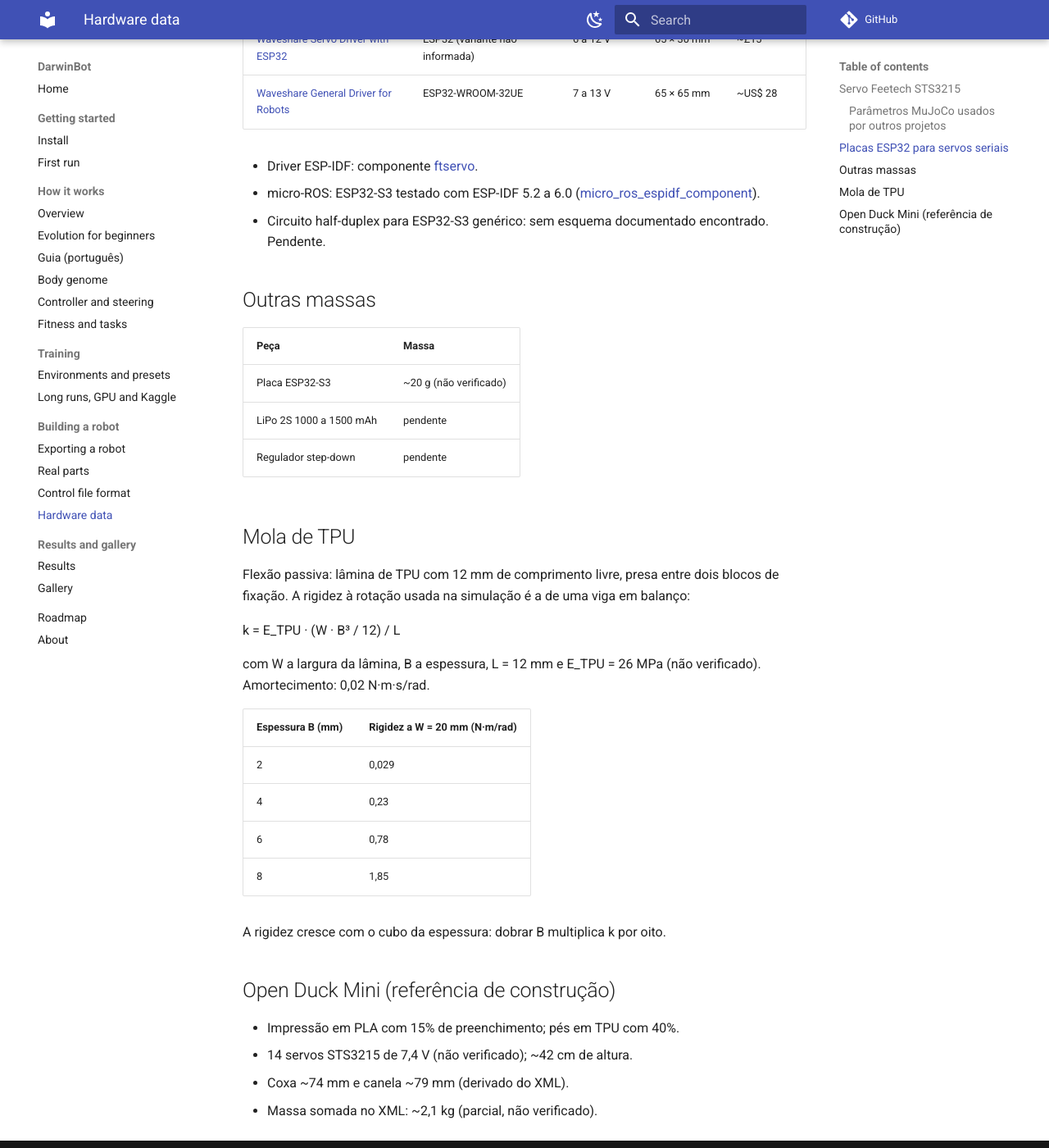
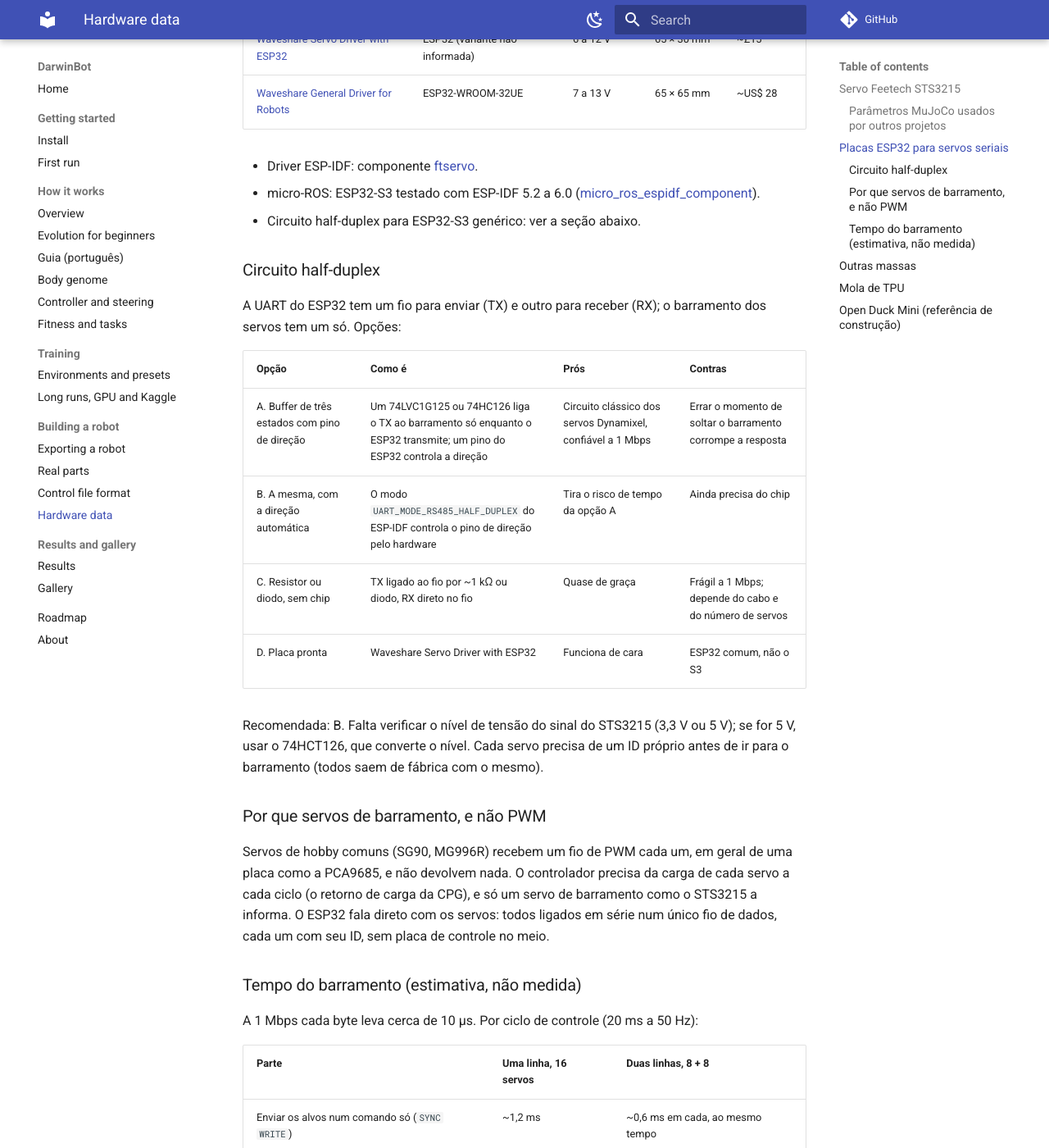
Before and after one commit to mpena2099/darwinbot, an MkDocs documentation site: the page built from docs/hardware-dados.md, in a window 1280 px wide and 1400 px high, scrolled down 1484 px. Shown: the whole window at 82% size. Built offline with MkDocs 1.6.1 and Material for MkDocs 9.7.7, drawn with Linux system fonts in a browser that asks for light colours; comment, search, counter and statistics services are not loaded; some of the changed text lies outside the part shown.

Commit message:
Hardware notes: bus servos instead of PWM, bus timing, half-duplex circuit options; roadmap: evolved controllers are about safety and parity, not language

```diff
--- a/docs/hardware-dados.md
+++ b/docs/hardware-dados.md
@@ -43,8 +43,51 @@ tabela.
 - Driver ESP-IDF: componente [ftservo](https://components.espressif.com/components/dong-12345/ftservo).
 - micro-ROS: ESP32-S3 testado com ESP-IDF 5.2 a 6.0
   ([micro_ros_espidf_component](https://components.espressif.com/components/micro-ros/micro_ros_espidf_component)).
-- Circuito half-duplex para ESP32-S3 genérico: sem esquema documentado
-  encontrado. Pendente.
+- Circuito half-duplex para ESP32-S3 genérico: ver a seção abaixo.
+
+### Circuito half-duplex
+
+A UART do ESP32 tem um fio para enviar (TX) e outro para receber (RX); o
+barramento dos servos tem um só. Opções:
+
+| Opção | Como é | Prós | Contras |
+|---|---|---|---|
+| A. Buffer de três estados com pino de direção | Um 74LVC1G125 ou 74HC126 liga o TX ao barramento só enquanto o ESP32 transmite; um pino do ESP32 controla a direção | Circuito clássico dos servos Dynamixel, confiável a 1 Mbps | Errar o momento de soltar o barramento corrompe a resposta |
+| B. A mesma, com a direção automática | O modo `UART_MODE_RS485_HALF_DUPLEX` do ESP-IDF controla o pino de direção pelo hardware | Tira o risco de tempo da opção A | Ainda precisa do chip |
+| C. Resistor ou diodo, sem chip | TX ligado ao fio por ~1 kΩ ou diodo, RX direto no fio | Quase de graça | Frágil a 1 Mbps; depende do cabo e do número de servos |
+| D. Placa pronta | Waveshare Servo Driver with ESP32 | Funciona de cara | ESP32 comum, não o S3 |
+
+Recomendada: B. Falta verificar o nível de tensão do sinal do STS3215 (3,3 V ou
+5 V); se for 5 V, usar o 74HCT126, que converte o nível. Cada servo precisa de
+um ID próprio antes de ir para o barramento (todos saem de fábrica com o mesmo).
+
+### Por que servos de barramento, e não PWM
+
+Servos de hobby comuns (SG90, MG996R) recebem um fio de PWM cada um, em geral
+de uma placa como a PCA9685, e não devolvem nada. O controlador precisa da
+carga de cada servo a cada ciclo (o retorno de carga da CPG), e só um servo de
+barramento como o STS3215 a informa. O ESP32 fala direto com os servos: todos
+ligados em série num único fio de dados, cada um com seu ID, sem placa de
+controle no meio.
+
+### Tempo do barramento (estimativa, não medida)
+
+A 1 Mbps cada byte leva cerca de 10 µs. Por ciclo de controle (20 ms a 50 Hz):
+
+| Parte | Uma linha, 16 servos | Duas linhas, 8 + 8 |
+|---|---|---|
+| Enviar os alvos num comando só (`SYNC WRITE`) | ~1,2 ms | ~0,6 ms em cada, ao mesmo tempo |
+| Ler posição e carga, servo por servo | ~4 a 8 ms | ~2 a 4 ms |
+| Total | ~5 a 9 ms | ~3 a 5 ms |
+
+A 50 Hz uma linha deve bastar. O ESP32-S3 tem 3 UARTs, então duas linhas são
+possíveis, ao custo de um segundo circuito half-duplex; valem a pena para
+controle a 100 Hz, para ler mais dados por servo ou se a resposta do servo for
+mais lenta que o previsto. Medir primeiro com uma linha.
+
+Falta verificar: o tempo de espera antes da resposta (*return delay*) do
+STS3215 e se o firmware do servo aceita `SYNC READ` (ler vários servos num
+comando), que encurtaria a leitura.
 
 ## Outras massas
 
```
Also changed, not shown: docs/roadmap.md (+5 -3 lines).
